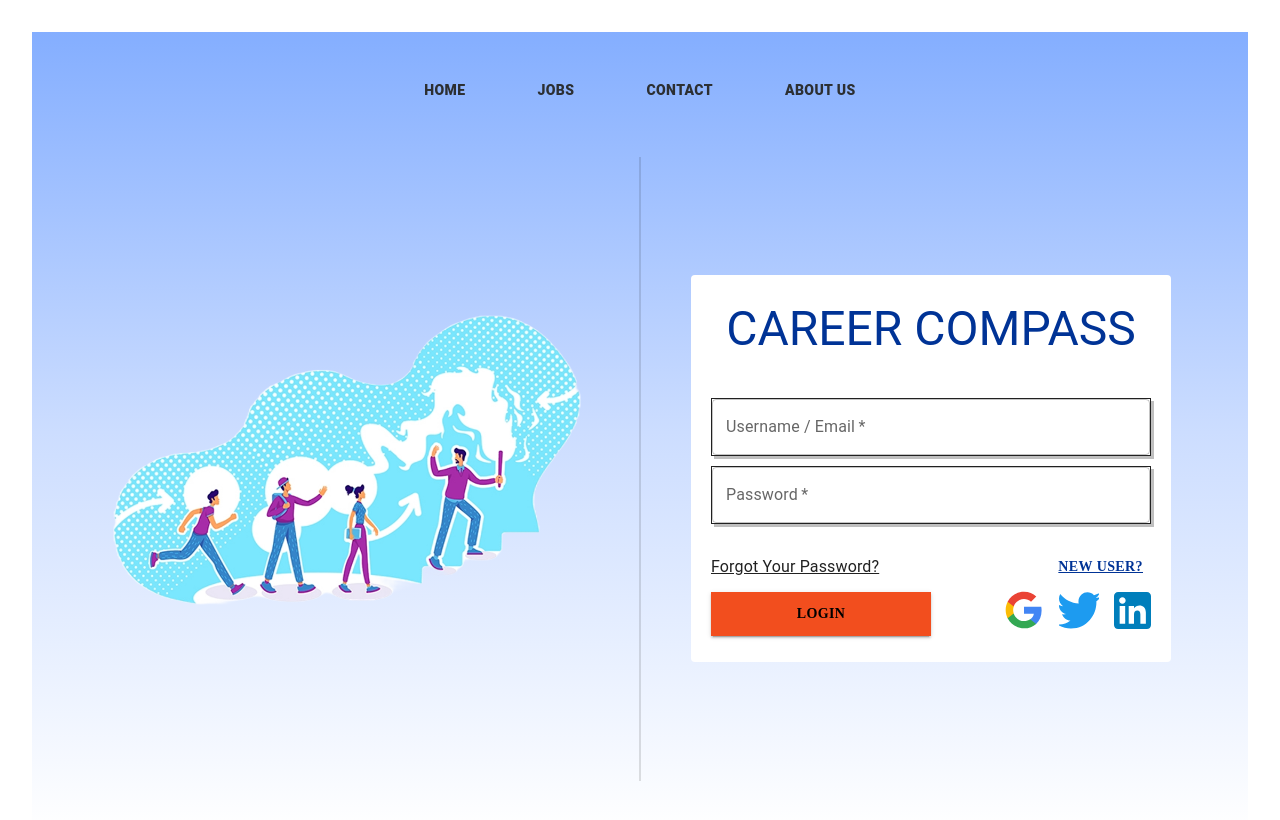
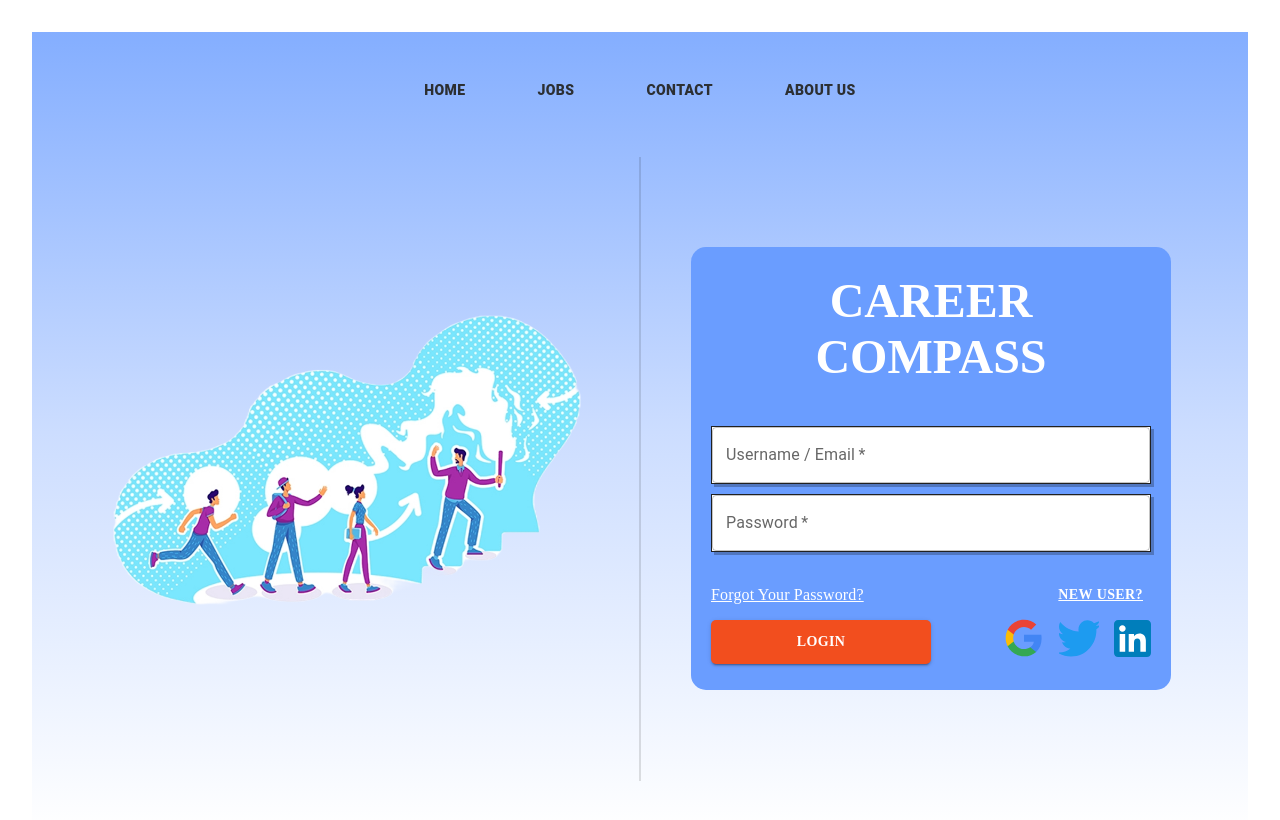
Before and after one commit to Abhay2342/innovateX_Hackathon, a React (Vite) app in the folder client/: page /login in a window 1280 px wide. Shown: the top 820 px of the page. Built offline with nearby package versions, Linux system fonts and the light colour scheme.

Commit message:
UI Update by Aadarsh

```diff
--- a/client/package.json
+++ b/client/package.json
@@ -1,5 +1,5 @@
 {
-  "name": "unitrading",
+  "name": "CareerCampus",
   "private": true,
   "version": "0.0.0",
   "type": "module",
--- a/client/src/pages/login/LoginPage.jsx
+++ b/client/src/pages/login/LoginPage.jsx
@@ -11,7 +11,8 @@ import {
   Typography,
   Divider,
   Link,
-  CircularProgress, // Import CircularProgress for the loading spinner
+  CircularProgress,
+  colors, // Import CircularProgress for the loading spinner
 } from "@mui/material";
 import GoogleIcon from "../../assets/google.svg";
 import TwitterIcon from "../../assets/twitter.svg";
@@ -125,12 +126,15 @@ const LoginPage = () => {
             style={{
               padding: "20px",
               textAlign: "flex-start",
-              border: "0px",
+              // border: "5px black solid",
+              borderRadius:"15px",
+              backgroundColor:"#6A9DFF",
+
               boxShadow: "0px 0px 0px 0px",
             }}
           >
             <Button variant="text" onClick={handleLogoClick}>
-              <Typography variant="h3" sx={{ marginBottom: "30px" }}>
+              <Typography variant="h3" sx={{ marginBottom: "30px",fontFamily: "Montserrat", color: "white",fontWeight:"800"}}>
                 Career Compass
               </Typography>
             </Button>
@@ -172,7 +176,7 @@ const LoginPage = () => {
                 sx={{ paddingTop: "20px" }}
               >
                 <Grid item>
-                  <Typography variant="filter">
+                  <Typography variant="filter" sx={{fontFamily:"Poppins", color:"white"}}>
                     <Link href="#" color="inherit">
                       Forgot Your Password?
                     </Link>
@@ -182,7 +186,7 @@ const LoginPage = () => {
                   <Typography variant="filter">
                     <Button
                       variant="text"
-                      sx={{ fontWeight: 700, fontFamily: "Inika" }}
+                      sx={{ fontWeight: 700, fontFamily: "Poppins", color:"white" }}
                       onClick={handleSignUpClick}
                     >
                       <Link color="inherit">New User?</Link>
@@ -205,8 +209,14 @@ const LoginPage = () => {
                     type="submit"
                     sx={{
                       backgroundColor: "#F24E1E",
-                      fontFamily: "Inika",
-                      borderRadius: "0px",
+                      fontFamily: "Montserrat",
+                      fontWeight:"700",
+                      color:"white",
+                      '&:hover':{
+                        backgroundColor: "#FCB790",
+                        color: "black",
+                      },
+                      borderRadius: "5px",
                       lineHeight: "2rem",
                       border: "12px",
                     }}
```
